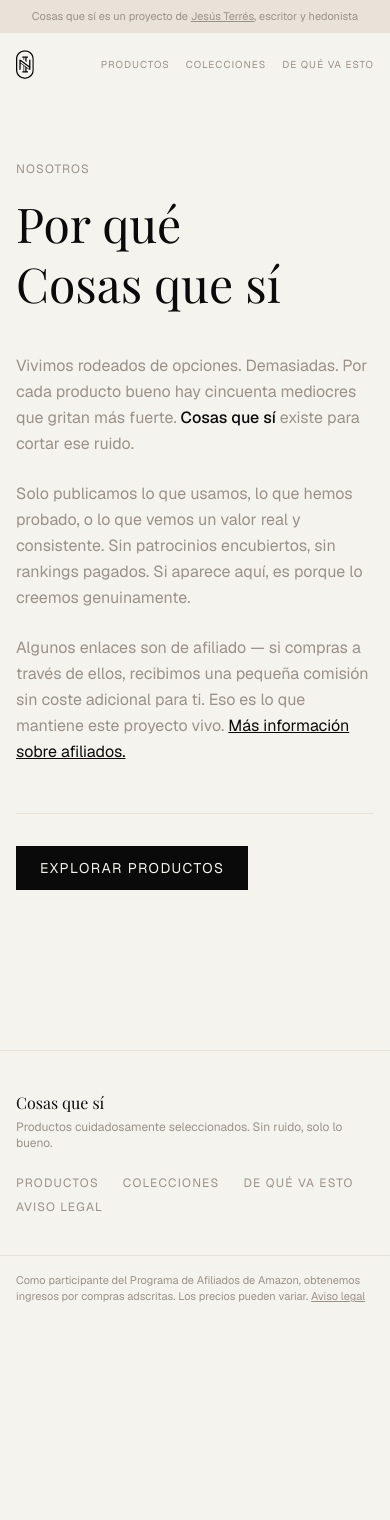
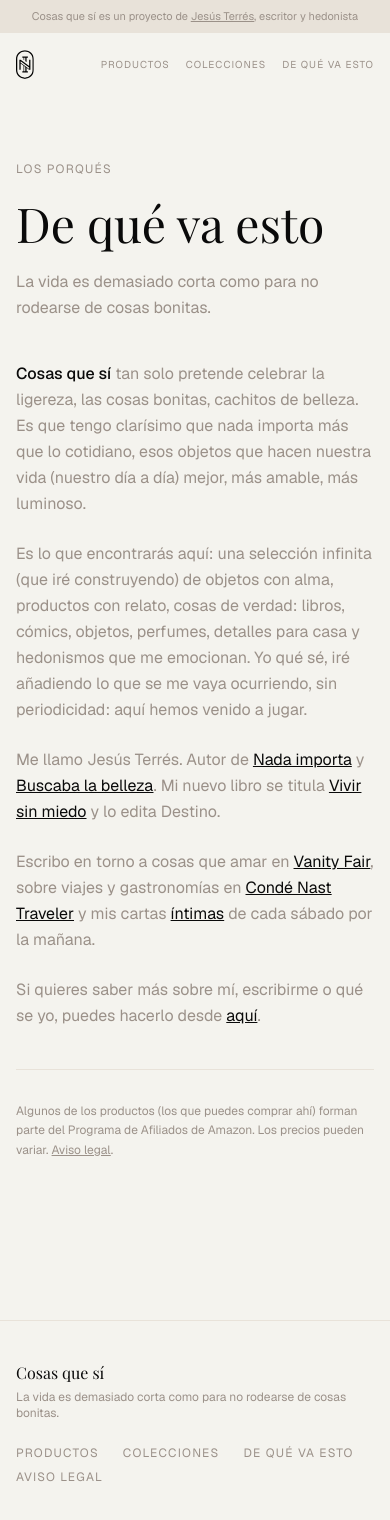
Before and after one commit to nadaimporta/cosasquesi, a Next.js app: page /sobre-nosotros in a window 390 px wide. Shown: the top 1520 px of the page. Before the commit the page ends 1321 px from the top, so only its background shows below. Built offline with nearby package versions, Linux system fonts and the light colour scheme; a web font is replaced by a local one.

Commit message:
Actualizar textos: sobre nosotros, aviso legal y hero
Co-Authored-By: Claude Sonnet 4.6 <noreply@anthropic.com>

```diff
--- a/src/app/aviso-legal/page.tsx
+++ b/src/app/aviso-legal/page.tsx
@@ -17,15 +17,19 @@ export default function AvisoLegalPage() {
           <section>
             <h2 className="font-serif text-xl text-ink mb-3">Programa de Afiliados de Amazon</h2>
             <p>
-              cosasquesi.com es participante del Programa de Afiliados de Amazon EU, un programa
-              de publicidad para afiliados diseñado para ofrecer a sitios web un modo de obtener
-              comisiones por publicidad, mediante la creación de enlaces a Amazon.es.
+              Algunos de los productos que aparecen en cosasquesi.com (no todos) forman parte
+              del Programa de Afiliados de Amazon EU, un programa de publicidad diseñado para
+              ofrecer a sitios web un modo de obtener comisiones por publicidad mediante la
+              creación de enlaces a Amazon.es.
             </p>
             <p className="mt-3">
-              Esto significa que si haces clic en un enlace marcado con el aviso de afiliado y
-              realizas una compra en Amazon, podemos recibir una comisión sin ningún coste
-              adicional para ti. El precio que ves en Amazon es siempre el mismo, seas o no
-              referido desde este sitio.
+              Esto significa que si haces clic en uno de esos enlaces y realizas una compra en
+              Amazon, podemos recibir una pequeña comisión sin ningún coste adicional para ti.
+              El precio que ves en Amazon es siempre el mismo, seas o no referido desde este sitio.
+            </p>
+            <p className="mt-3">
+              Los productos que no tienen enlace a Amazon no están sujetos a ningún programa
+              de afiliados y aparecen aquí simplemente porque me gustan.
             </p>
           </section>
 
@@ -56,10 +60,10 @@ export default function AvisoLegalPage() {
             <p>
               Para cualquier consulta relacionada con este aviso legal, puedes contactarnos en:{" "}
               <a
-                href="mailto:hola@cosasquesi.com"
+                href="mailto:no@nadaimporta.com"
                 className="text-ink underline hover:opacity-70 transition-opacity"
               >
-                hola@cosasquesi.com
+                no@nadaimporta.com
               </a>
             </p>
           </section>
--- a/src/app/sobre-nosotros/page.tsx
+++ b/src/app/sobre-nosotros/page.tsx
@@ -2,8 +2,8 @@ import type { Metadata } from "next";
 import Link from "next/link";
 
 export const metadata: Metadata = {
-  title: "Sobre nosotros",
-  description: "Quiénes somos y por qué hacemos Cosas que sí.",
+  title: "De qué va esto",
+  description: "Cosas que sí pretende celebrar la ligereza, las cosas bonitas, cachitos de belleza.",
   alternates: { canonical: "https://cosasquesi.com/sobre-nosotros" },
 };
 
@@ -11,39 +11,49 @@ export default function SobreNosotrosPage() {
   return (
     <div className="max-w-6xl mx-auto px-4 sm:px-6 py-16">
       <div className="max-w-2xl">
-        <p className="text-xs uppercase tracking-widest text-stone mb-4">Nosotros</p>
-        <h1 className="font-serif text-5xl text-ink leading-tight mb-10">
-          Por qué<br />Cosas que sí
+        <p className="text-xs uppercase tracking-widest text-stone mb-4">Los porqués</p>
+        <h1 className="font-serif text-5xl text-ink leading-tight mb-4">
+          De qué va esto
         </h1>
+        <p className="text-base text-stone leading-relaxed mb-10">La vida es demasiado corta como para no rodearse de cosas bonitas.</p>
 
         <div className="flex flex-col gap-6 text-base text-stone leading-relaxed">
           <p>
-            Vivimos rodeados de opciones. Demasiadas. Por cada producto bueno
-            hay cincuenta mediocres que gritan más fuerte. <strong className="text-ink font-medium">Cosas que sí</strong> existe
-            para cortar ese ruido.
+            <strong className="text-ink font-medium">Cosas que sí</strong> tan solo pretende celebrar la ligereza, las cosas bonitas, cachitos de belleza. Es que tengo clarísimo que nada importa más que lo cotidiano, esos objetos que hacen nuestra vida (nuestro día a día) mejor, más amable, más luminoso.
           </p>
           <p>
-            Solo publicamos lo que usamos, lo que hemos probado, o lo que vemos
-            un valor real y consistente. Sin patrocinios encubiertos, sin
-            rankings pagados. Si aparece aquí, es porque lo creemos genuinamente.
+            Es lo que encontrarás aquí: una selección infinita (que iré construyendo) de objetos con alma, productos con relato, cosas de verdad: libros, cómics, objetos, perfumes, detalles para casa y hedonismos que me emocionan. Yo qué sé, iré añadiendo lo que se me vaya ocurriendo, sin periodicidad: aquí hemos venido a jugar.
           </p>
           <p>
-            Algunos enlaces son de afiliado — si compras a través de ellos,
-            recibimos una pequeña comisión sin coste adicional para ti.
-            Eso es lo que mantiene este proyecto vivo.{" "}
-            <Link href="/aviso-legal" className="text-ink underline hover:opacity-70 transition-opacity">
-              Más información sobre afiliados.
-            </Link>
+            Me llamo Jesús Terrés. Autor de{" "}
+            <a href="https://circulodetiza.es/libros/nada-importa/" target="_blank" rel="noopener noreferrer" className="text-ink underline hover:opacity-70 transition-opacity">Nada importa</a>
+            {" "}y{" "}
+            <a href="https://www.planetadelibros.com/libro-buscaba-la-belleza/374221/" target="_blank" rel="noopener noreferrer" className="text-ink underline hover:opacity-70 transition-opacity">Buscaba la belleza</a>
+            . Mi nuevo libro se titula{" "}
+            <a href="https://www.planetadelibros.com/libro-vivir-sin-miedo/411772" target="_blank" rel="noopener noreferrer" className="text-ink underline hover:opacity-70 transition-opacity">Vivir sin miedo</a>
+            {" "}y lo edita Destino.
+          </p>
+          <p>
+            Escribo en torno a cosas que amar en{" "}
+            <a href="https://www.revistavanityfair.es/autor/jesus/1106" target="_blank" rel="noopener noreferrer" className="text-ink underline hover:opacity-70 transition-opacity">Vanity Fair</a>
+            , sobre viajes y gastronomías en{" "}
+            <a href="http://www.traveler.es/autor/jesus-terres/3" target="_blank" rel="noopener noreferrer" className="text-ink underline hover:opacity-70 transition-opacity">Condé Nast Traveler</a>
+            {" "}y mis cartas{" "}
+            <a href="https://nadaimporta.substack.com/" target="_blank" rel="noopener noreferrer" className="text-ink underline hover:opacity-70 transition-opacity">íntimas</a>
+            {" "}de cada sábado por la mañana.
+          </p>
+          <p>
+            Si quieres saber más sobre mí, escribirme o qué se yo, puedes hacerlo desde{" "}
+            <a href="https://www.notion.so/Preguntas-y-respuestas-0bd8822eaeb6479b94b58bc96100b717" target="_blank" rel="noopener noreferrer" className="text-ink underline hover:opacity-70 transition-opacity">aquí</a>
+            .
           </p>
         </div>
 
-        <div className="mt-12 pt-8 border-t border-mist">
-          <Link
-            href="/productos"
-            className="inline-block px-6 py-3 bg-ink text-cream text-sm uppercase tracking-widest hover:opacity-80 transition-opacity"
-          >
-            Explorar productos
-          </Link>
+        <div className="mt-10 pt-8 border-t border-mist">
+          <p className="text-xs text-stone leading-relaxed">
+            Algunos de los productos (los que puedes comprar ahí) forman parte del Programa de Afiliados de Amazon. Los precios pueden variar.{" "}
+            <Link href="/aviso-legal" className="underline hover:opacity-70 transition-opacity">Aviso legal</Link>.
+          </p>
         </div>
       </div>
     </div>
--- a/src/components/home/HeroSection.tsx
+++ b/src/components/home/HeroSection.tsx
@@ -11,8 +11,7 @@ export function HeroSection() {
           Lo mejor,<br />sin el ruido.
         </h1>
         <p className="text-base text-stone leading-relaxed mb-8 max-w-md">
-          Productos cuidadosamente elegidos que merecen un sitio en tu vida.
-          Solo incluimos lo que usamos, confiamos o vemos un valor real.
+          La vida es demasiado corta como para no rodearse de cosas bonitas.
         </p>
         <div className="flex flex-wrap gap-3">
           <Link
--- a/src/components/layout/Footer.tsx
+++ b/src/components/layout/Footer.tsx
@@ -7,7 +7,7 @@ export function Footer() {
         <div className="flex flex-col gap-1">
           <span className="font-serif text-base text-ink">Cosas que sí</span>
           <p className="text-xs text-stone">
-            Productos cuidadosamente seleccionados. Sin ruido, solo lo bueno.
+            La vida es demasiado corta como para no rodearse de cosas bonitas.
           </p>
         </div>
 
@@ -27,17 +27,7 @@ export function Footer() {
         </nav>
       </div>
 
-      <div className="border-t border-mist">
-        <div className="max-w-6xl mx-auto px-4 sm:px-6 py-4">
-          <p className="text-[11px] text-stone">
-            Como participante del Programa de Afiliados de Amazon, obtenemos ingresos por compras adscritas.
-            Los precios pueden variar.{" "}
-            <Link href="/aviso-legal" className="underline hover:text-ink transition-colors">
-              Aviso legal
-            </Link>
-          </p>
-        </div>
-      </div>
+
     </footer>
   );
 }
```
